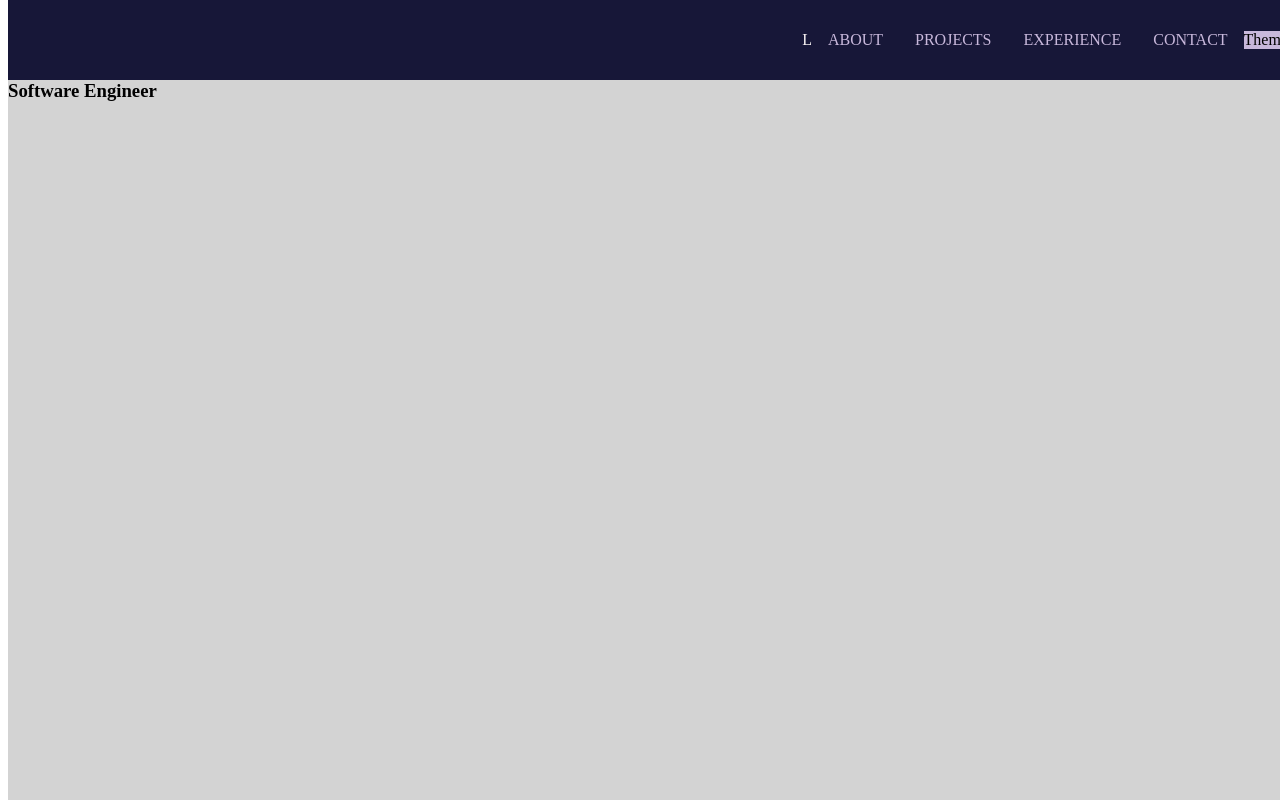
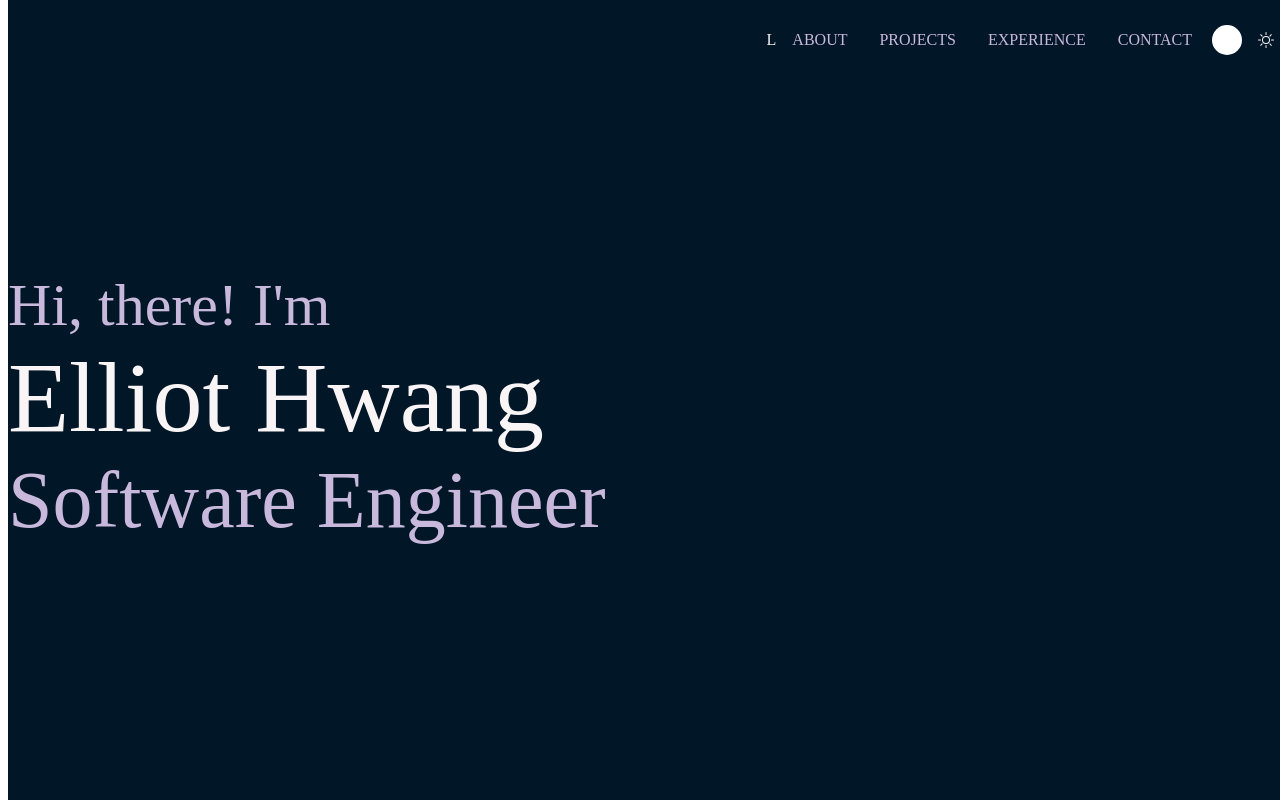
Before and after one commit to elliothwang/elliothwang.com, a Next.js app: page / in a window 1280 px wide. Shown: the top 800 px of the page. Built offline with nearby package versions, Linux system fonts and the light colour scheme.

Commit message:
start dark theme styling

```diff
--- a/components/Header.tsx
+++ b/components/Header.tsx
@@ -1,7 +1,7 @@
 import Link from 'next/link';
 import Image from 'next/image';
 import { useState, useEffect } from 'react';
-import ThemeButton from './ThemeButton';
+import ThemeToggle from './ThemeToggle';
 import styles from '../styles/Header.module.scss';
 
 const Header = () => {
@@ -19,8 +19,7 @@ const Header = () => {
 
   useEffect(function mount() {
     function onScroll() {
-      var scrollYDistance = window.scrollY;
-      scrollYDistance >= 200 ? setScrolled(true) : setScrolled(false);
+      window.scrollY >= 200 ? setScrolled(true) : setScrolled(false);
     }
 
     window.addEventListener('scroll', onScroll);
@@ -84,7 +83,7 @@ const Header = () => {
                 className={sidebar ? styles.activeButton : styles.button}
                 onClick={handleThemeChange}
               >
-                <ThemeButton />
+                <ThemeToggle theme={dark} />
               </div>
             </li>
           </ul>
--- a/components/ThemeButton.tsx
+++ /dev/null
@@ -1,13 +0,0 @@
-import styles from '../styles/ThemeButton.module.scss';
-
-const ThemeButton = () => {
-  return (
-    <>
-      <div className={styles.theme}>Theme</div>
-
-      {/* circular button that changes icon/color with theme change */}
-    </>
-  );
-};
-
-export default ThemeButton;
--- /dev/null
+++ b/components/ThemeToggle.tsx
@@ -0,0 +1,72 @@
+import styled from '@emotion/styled';
+import styles from '../styles/ThemeToggle.module.scss';
+
+const ThemeToggle = ({ theme }) => {
+  const ToggleButton = styled.button`
+    --toggle-width: 80px;
+    --toggle-height: 38px;
+    --toggle-padding: 4px;
+    position: relative;
+    display: flex;
+    align-items: center;
+    justify-content: space-around;
+    font-size: 1.5rem;
+    line-height: 1;
+    width: var(--toggle-width);
+    height: var(--toggle-height);
+    padding: var(--toggle-padding);
+    border: 0;
+    border-radius: calc(var(--toggle-width) / 2);
+    cursor: pointer;
+    background: var(--color-bg-toggle);
+    transition: background 0.25s ease-in-out;
+  `;
+
+  const ToggleThumb = styled.span`
+    position: absolute;
+    top: var(--toggle-padding);
+    left: var(--toggle-padding);
+    width: calc(var(--toggle-height) - (var(--toggle-padding) * 2));
+    height: calc(var(--toggle-height) - (var(--toggle-padding) * 2));
+    border-radius: 50%;
+    background: white;
+    transition: transform 0.25s ease-in-out;
+    transform:
+      theme === 'dark'
+        ? 'translate3d(calc(var(--toggle-width) - var(--toggle-height)), 0, 0)'
+        : 'none'};
+  `;
+
+  return (
+    <ToggleButton type="button" className={styles.theme}>
+      <ToggleThumb />
+      <span>
+        <svg
+          xmlns="http://www.w3.org/2000/svg"
+          width="2vmin"
+          height="2vmin"
+          fill="currentColor"
+          className="bi bi-moon-stars"
+          viewBox="0 0 16 16"
+        >
+          <path d="M6 .278a.768.768 0 0 1 .08.858 7.208 7.208 0 0 0-.878 3.46c0 4.021 3.278 7.277 7.318 7.277.527 0 1.04-.055 1.533-.16a.787.787 0 0 1 .81.316.733.733 0 0 1-.031.893A8.349 8.349 0 0 1 8.344 16C3.734 16 0 12.286 0 7.71 0 4.266 2.114 1.312 5.124.06A.752.752 0 0 1 6 .278zM4.858 1.311A7.269 7.269 0 0 0 1.025 7.71c0 4.02 3.279 7.276 7.319 7.276a7.316 7.316 0 0 0 5.205-2.162c-.337.042-.68.063-1.029.063-4.61 0-8.343-3.714-8.343-8.29 0-1.167.242-2.278.681-3.286z" />
+          <path d="M10.794 3.148a.217.217 0 0 1 .412 0l.387 1.162c.173.518.579.924 1.097 1.097l1.162.387a.217.217 0 0 1 0 .412l-1.162.387a1.734 1.734 0 0 0-1.097 1.097l-.387 1.162a.217.217 0 0 1-.412 0l-.387-1.162A1.734 1.734 0 0 0 9.31 6.593l-1.162-.387a.217.217 0 0 1 0-.412l1.162-.387a1.734 1.734 0 0 0 1.097-1.097l.387-1.162zM13.863.099a.145.145 0 0 1 .274 0l.258.774c.115.346.386.617.732.732l.774.258a.145.145 0 0 1 0 .274l-.774.258a1.156 1.156 0 0 0-.732.732l-.258.774a.145.145 0 0 1-.274 0l-.258-.774a1.156 1.156 0 0 0-.732-.732l-.774-.258a.145.145 0 0 1 0-.274l.774-.258c.346-.115.617-.386.732-.732L13.863.1z" />
+        </svg>
+      </span>
+      <span>
+        <svg
+          xmlns="http://www.w3.org/2000/svg"
+          width="2vmin"
+          height="2vmin"
+          fill="currentColor"
+          className="bi bi-sun"
+          viewBox="0 0 16 16"
+        >
+          <path d="M8 11a3 3 0 1 1 0-6 3 3 0 0 1 0 6zm0 1a4 4 0 1 0 0-8 4 4 0 0 0 0 8zM8 0a.5.5 0 0 1 .5.5v2a.5.5 0 0 1-1 0v-2A.5.5 0 0 1 8 0zm0 13a.5.5 0 0 1 .5.5v2a.5.5 0 0 1-1 0v-2A.5.5 0 0 1 8 13zm8-5a.5.5 0 0 1-.5.5h-2a.5.5 0 0 1 0-1h2a.5.5 0 0 1 .5.5zM3 8a.5.5 0 0 1-.5.5h-2a.5.5 0 0 1 0-1h2A.5.5 0 0 1 3 8zm10.657-5.657a.5.5 0 0 1 0 .707l-1.414 1.415a.5.5 0 1 1-.707-.708l1.414-1.414a.5.5 0 0 1 .707 0zm-9.193 9.193a.5.5 0 0 1 0 .707L3.05 13.657a.5.5 0 0 1-.707-.707l1.414-1.414a.5.5 0 0 1 .707 0zm9.193 2.121a.5.5 0 0 1-.707 0l-1.414-1.414a.5.5 0 0 1 .707-.707l1.414 1.414a.5.5 0 0 1 0 .707zM4.464 4.465a.5.5 0 0 1-.707 0L2.343 3.05a.5.5 0 1 1 .707-.707l1.414 1.414a.5.5 0 0 1 0 .708z" />
+        </svg>
+      </span>
+    </ToggleButton>
+  );
+};
+
+export default ThemeToggle;
--- a/components/sections/Contact.tsx
+++ b/components/sections/Contact.tsx
@@ -1,4 +1,4 @@
-import ThemeButton from '../ThemeButton';
+import ThemeButton from '../ThemeToggle';
 
 const Contact = () => {
   return (
--- a/components/sections/Landing.tsx
+++ b/components/sections/Landing.tsx
@@ -3,8 +3,10 @@ import styles from '../../styles/Landing.module.scss';
 const Landing = () => {
   return (
     <div className={styles.landing}>
-      <h1>Elliot Hwang</h1>
-      <h3>Software Engineer</h3>
+      <div className={styles.greeting}>Hi, there! I'm</div>
+      <div className={styles.title}>Elliot Hwang</div>
+      <div className={styles.subTitle}>Software Engineer</div>
+      <div className={styles.summary}></div>
 
       {/* LEFT: title, subtitle, & short paragraph description */}
       {/* RIGHT: image of el */}
--- a/styles/Header.module.scss
+++ b/styles/Header.module.scss
@@ -64,7 +64,7 @@
   top: 0;
   height: 100vh;
   width: 100vw;
-  background-color: $extra-dark-purple;
+  background-color: $dark-blue;
   z-index: 2;
   -webkit-transition-duration: 0.75s;
   transition-duration: 0.75s;
--- a/styles/Landing.module.scss
+++ b/styles/Landing.module.scss
@@ -2,7 +2,32 @@
 @import 'mixins';
 
 .landing {
+  display: flex;
+  flex-direction: column;
+  justify-content: center;
+  align-items: flex-start;
   height: 100vh;
   width: 100vw;
-  background-color: lightgray;
+  left: 10vw;
+  background-color: $dark-blue;
 }
+
+.greeting {
+  color: $light-purple;
+  font-size: 7.5vmin;
+}
+
+.title {
+  color: $extra-light-purple;
+  font-size: 12.5vmin;
+}
+
+.subTitle {
+  color: $light-purple;
+  font-size: 10vmin;
+}
+
+.summary {
+  color: $light-purple;
+  font-size: 5vmin;
+}
--- a/styles/ThemeButton.module.scss
+++ b/styles/ThemeToggle.module.scss
@@ -2,10 +2,10 @@
 @import 'mixins';
 
 .theme {
-  background-color: $light-purple;
+  color: $extra-light-purple;
   cursor: pointer;
 }
 
 .theme:hover {
-  color: white;
+  color: $purple;
 }
--- a/styles/globals.scss
+++ b/styles/globals.scss
@@ -11,6 +11,7 @@
 // Global variables
 // Dark Theme:
 $black: #050404;
+$dark-blue: #011627;
 $extra-dark-purple: #171738;
 $dark-purple: #502f4c;
 $purple: #70587c;
```
